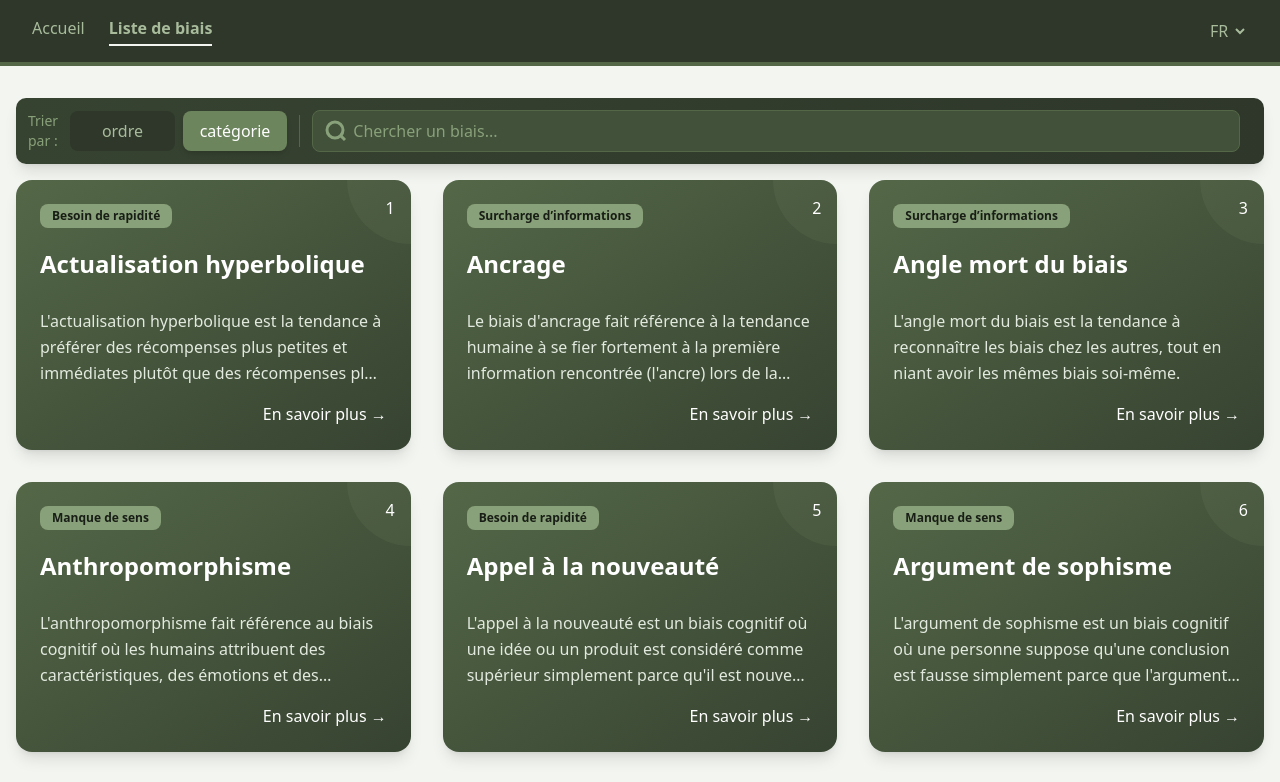
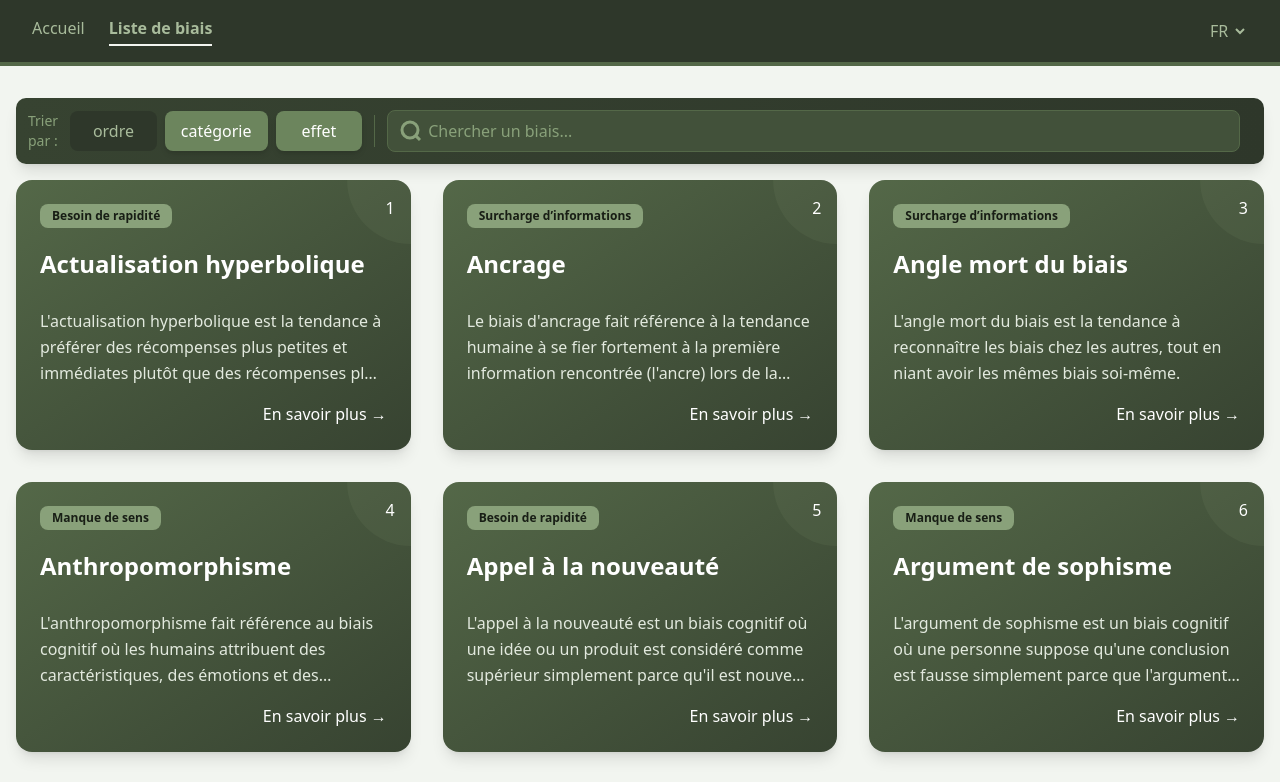
Before and after one commit to yassine-mahjoubi/biais-cognitifs, a Vue app: page /liste in a window 1280 px wide. Shown: the top 782 px of the page. Built offline with nearby package versions, Linux system fonts and the light colour scheme.

Commit message:
feat: add 'effect' filter option and update related translations (#58)

```diff
--- a/src/components/UI/MenuFilter.vue
+++ b/src/components/UI/MenuFilter.vue
@@ -10,7 +10,7 @@ import { storeToRefs } from 'pinia'
 
 const store = useBiasStore()
 const { typesSort, biasToFind } = storeToRefs(store)
-const filters = <Filter[]>['order', 'category']
+const filters = <Filter[]>['order', 'category', 'effect']
 
 const updateFilter = (filter: Filter) => (typesSort.value = filter)
 
--- a/src/components/views/BiasDetail.vue
+++ b/src/components/views/BiasDetail.vue
@@ -10,7 +10,6 @@ const { fetchBias, getBiasBySlug } = store
 
 const propos = defineProps<{
   slug: string
-  id: string
 }>()
 const selectedBias = computed(() => getBiasBySlug(propos.slug))
 
--- a/src/components/views/ListeView.vue
+++ b/src/components/views/ListeView.vue
@@ -14,8 +14,7 @@ const { fetchBias } = store
 onMounted(async () => {
   setTimeout(async () => {
     await fetchBias()
-    console.log('loading: ', loading.value)
-  }, 2000)
+  }, 1000)
 })
 </script>
 <template>
--- a/src/plugins/i18/local/en.json
+++ b/src/plugins/i18/local/en.json
@@ -19,7 +19,8 @@
     "aria_reset_list": "Reset search and show the full list",
     "type": {
       "order": "order",
-      "category": "category"
+      "category": "category",
+      "effect": "effect"
     }
   },
   "search": {
--- a/src/plugins/i18/local/fr.json
+++ b/src/plugins/i18/local/fr.json
@@ -19,7 +19,8 @@
     "aria_reset_list": "Réinitialiser la recherche et afficher la liste complète",
     "type": {
       "order": "ordre",
-      "category": "catégorie"
+      "category": "catégorie",
+      "effect": "effet"
     }
   },
   "search": {
--- a/src/stores/bias.ts
+++ b/src/stores/bias.ts
@@ -9,6 +9,7 @@ const URL_API_FR = import.meta.env.VITE_API_URL_FR
 const URL_API_EN = import.meta.env.VITE_API_URL_EN
 const URL_API = ref<string>(URL_API_FR)
 const randomBiasId = ref<string | undefined>(undefined)
+const EFFECT_KEYWORDS = { en: 'effect', fr: 'effet' }
 
 /**
  * Génère un index aléatoire pour accéder au tableau de biais
@@ -154,6 +155,13 @@ export const useBiasStore = defineStore('bias', () => {
       return biasesToDisplay.sort((a, b) => a.category_name.localeCompare(b.category_name))
     }
 
+    if (typesSort.value === 'effect') {
+      biasesToDisplay = biasesToDisplay.filter((bias) => {
+        //return bias.name.toLocaleLowerCase().includes(newLocale.value === 'en' ? 'effect' : 'effet')
+        return bias.name.toLocaleLowerCase().includes(EFFECT_KEYWORDS[newLocale.value])
+      })
+    }
+
     return biasesToDisplay.sort((a, b) => a.name.localeCompare(b.name))
   })
 
--- a/src/type/Bias.ts
+++ b/src/type/Bias.ts
@@ -32,7 +32,7 @@ interface BiasListAndCategories {
   categories_biases: Category[]
 }
 type StyleView = 'Random' | 'Detail'
-type Filter = 'order' | 'category' | 'date'
+type Filter = 'order' | 'category' | 'date' | 'effect'
 type Language = 'fr' | 'en'
 
 export type { BiasListAndCategories, Bias, Category, StyleView, Filter, Language }
```
